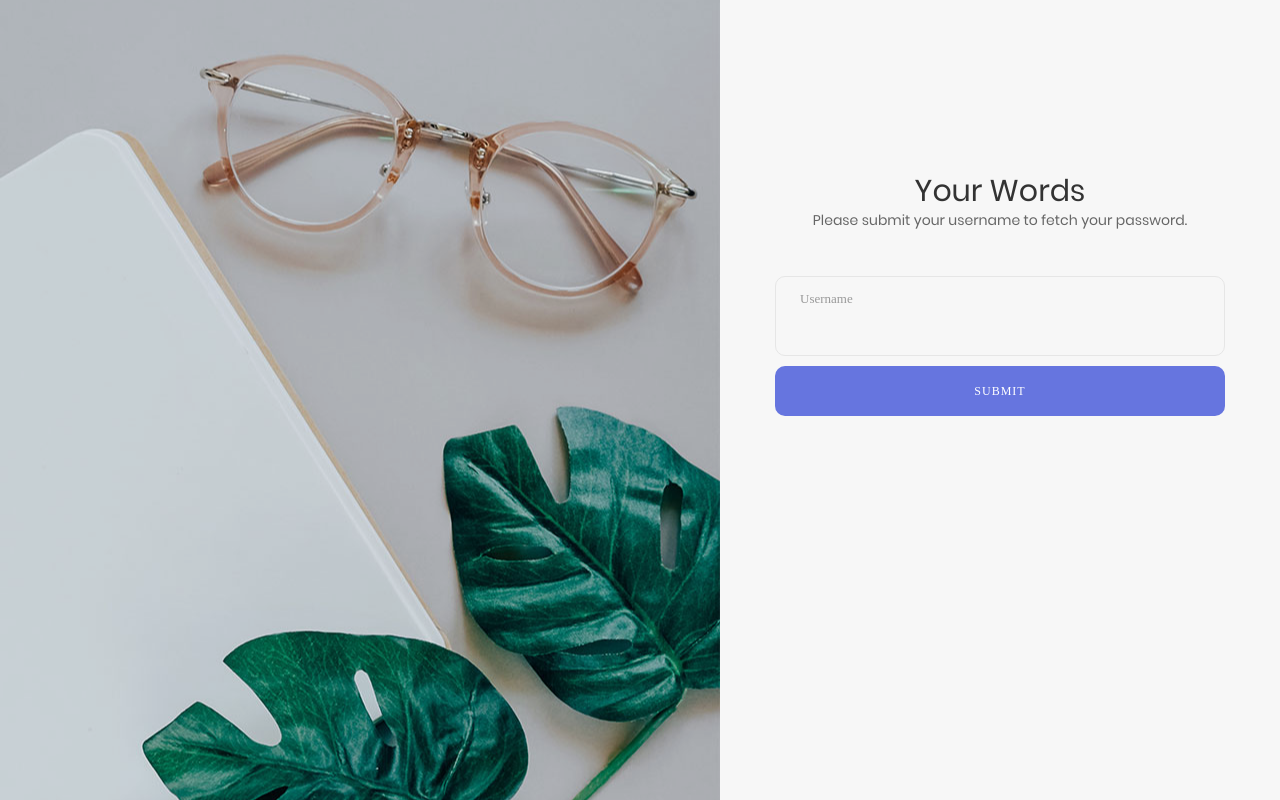
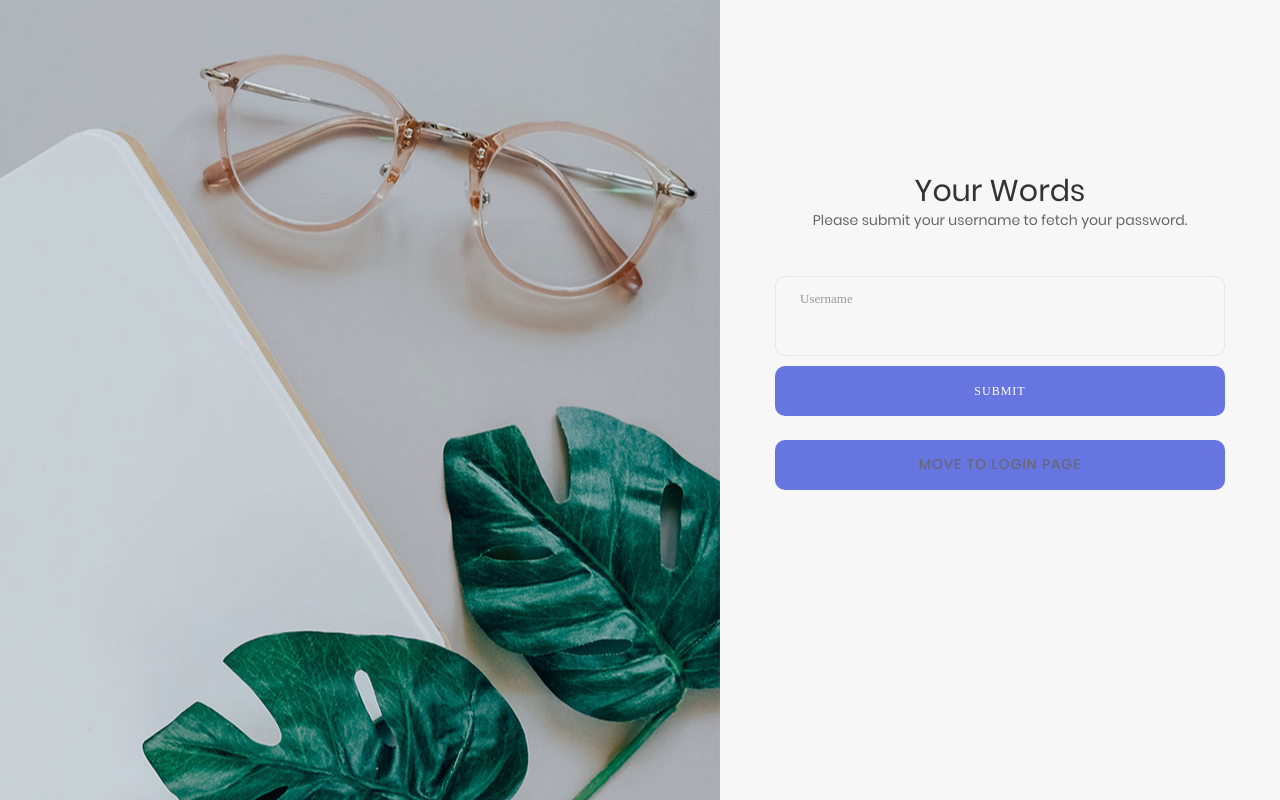
Before and after one commit to him-ran/StatusUpdate, a Flask app: page /recover in a window 1280 px wide. Run offline with Flask 2, Linux system fonts and the light colour scheme; some libraries are stand-ins or nearby versions; some web fonts are replaced.

Commit message:
addition of button to move from recover page to login page

```diff
--- a/templates/recover.html
+++ b/templates/recover.html
@@ -53,6 +53,11 @@
 									</button>
 								</div>
 								<br>
+								<div class="container-login100-form-btn">
+								<button class="login100-form-btn" style="text-align:center;color: black;"><a href="{{url_for('index')}}">Move to Login Page</a></button>
+								</div>
+
+								<br>
 
 								{% if message != None %}
 									{% if "Success" in message %}
@@ -64,6 +69,7 @@
 				</form>
 
 
+
 				<div class="login100-more" style="background-image: url('static/images/bg-01.jpg');">
 				</div>
 			</div>
@@ -71,5 +77,6 @@
 	</div>
 
 
+
 </body>
 </html>
```
